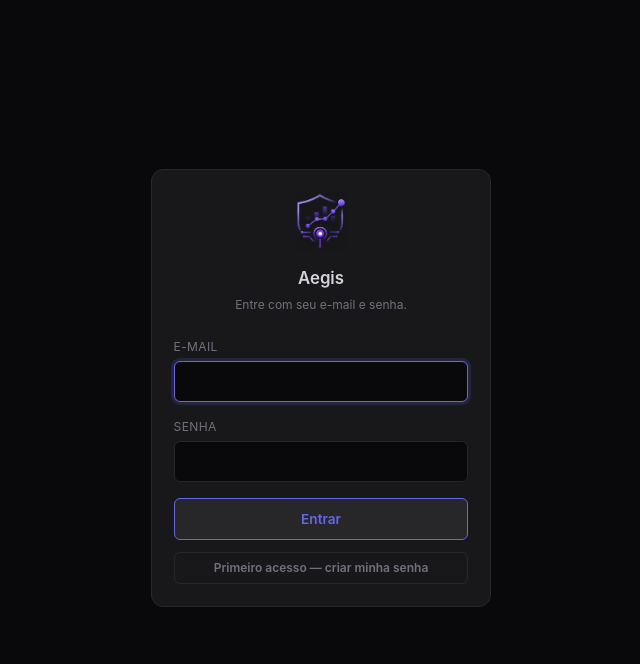
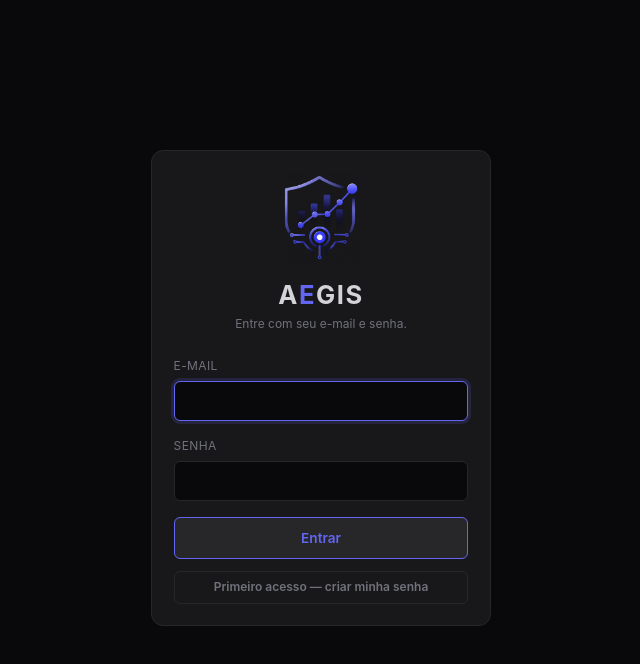
Before and after one commit to ControladoriaNova6/Aegis_lake, a React (Vite) app in the folder frontend/: page /login in a window 1280 px wide. Shown: the top 664 px of the page, without its empty margins (319-959 px from the left). Built offline with nearby package versions, Linux system fonts and the light colour scheme; no server answers.

Commit message:
Add files via upload

```diff
--- a/frontend/index.html
+++ b/frontend/index.html
@@ -7,7 +7,7 @@
     <link rel="preconnect" href="https://fonts.googleapis.com" />
     <link rel="preconnect" href="https://fonts.gstatic.com" crossorigin />
     <link
-      href="https://fonts.googleapis.com/css2?family=DM+Sans:ital,opsz,wght@0,9..40,300;0,9..40,400;0,9..40,500;0,9..40,600;0,9..40,700;1,9..40,400&family=Space+Grotesk:wght@500;600;700&display=swap"
+      href="https://fonts.googleapis.com/css2?family=DM+Sans:ital,opsz,wght@0,9..40,300;0,9..40,400;0,9..40,500;0,9..40,600;0,9..40,700;1,9..40,400&family=Space+Grotesk:wght@500;600;700&family=Outfit:wght@600;700&display=swap"
       rel="stylesheet"
     />
     <title>Aegis</title>
--- a/frontend/src/components/Sidebar.jsx
+++ b/frontend/src/components/Sidebar.jsx
@@ -66,7 +66,7 @@ export default function Sidebar() {
       <div className="brand">
         <img src="/aegis-logo.png" className="brand-mark-img" alt="Aegis" />
         <div className="brand-name">
-          Aegis
+          A<span className="brand-name-accent">E</span>GIS
         </div>
       </div>
 
--- a/frontend/src/pages/Login.jsx
+++ b/frontend/src/pages/Login.jsx
@@ -160,9 +160,9 @@ export default function Login() {
       }}
     >
       <div className="card" style={{ width: 340 }}>
-        <img src="/aegis-logo.png" alt="Aegis" style={{ width: 52, height: "auto", display: "block", margin: "0 auto 1rem" }} />
-        <p className="section-title" style={{ margin: "0 0 0.25rem", textAlign: "center" }}>
-          Aegis
+        <img src="/aegis-logo.png" alt="Aegis" style={{ width: 80, height: "auto", display: "block", margin: "0 auto 1rem" }} />
+        <p className="brand-name" style={{ margin: "0 0 0.25rem", textAlign: "center", fontSize: "1.6rem" }}>
+          A<span className="brand-name-accent">E</span>GIS
         </p>
 
         {modo === "login" ? (
--- a/frontend/src/style.css
+++ b/frontend/src/style.css
@@ -19,6 +19,7 @@
   --font-body: var(--font-sans);
   --font-heading: var(--font-display);
   --font-code: var(--font-mono);
+  --font-brand: "Outfit", var(--font-display);
 }
 
 body {
@@ -179,8 +180,8 @@ body {
 .brand {
   display: flex;
   align-items: center;
-  gap: 0.65rem;
-  padding: 0 0.5rem;
+  gap: 0.75rem;
+  padding: 0.25rem 0.5rem 0.75rem;
 }
 
 .brand-mark {
@@ -199,18 +200,23 @@ body {
 }
 
 .brand-mark-img {
-  width: 36px;
-  height: 36px;
-  border-radius: 8px;
+  width: 46px;
+  height: 46px;
   object-fit: contain;
   flex-shrink: 0;
 }
 
 .brand-name {
-  font-size: 0.8rem;
-  font-weight: 600;
+  font-family: var(--font-brand);
+  font-size: 1.3rem;
+  font-weight: 700;
+  letter-spacing: 0.06em;
   line-height: 1.25;
   color: var(--ink);
+}
+
+.brand-name-accent {
+  color: var(--primary);
 }
 
 .sidenav {
```
Also changed, not shown: frontend/public/aegis-favicon.png, frontend/public/aegis-logo.png.
